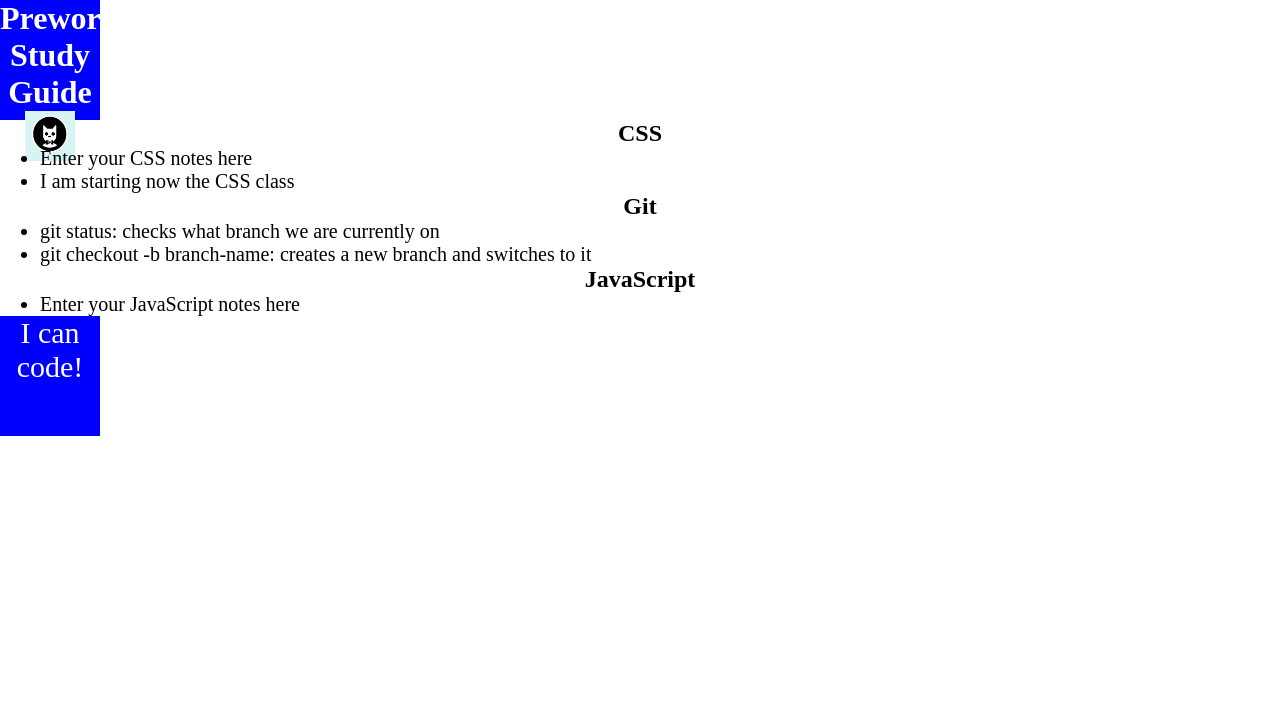
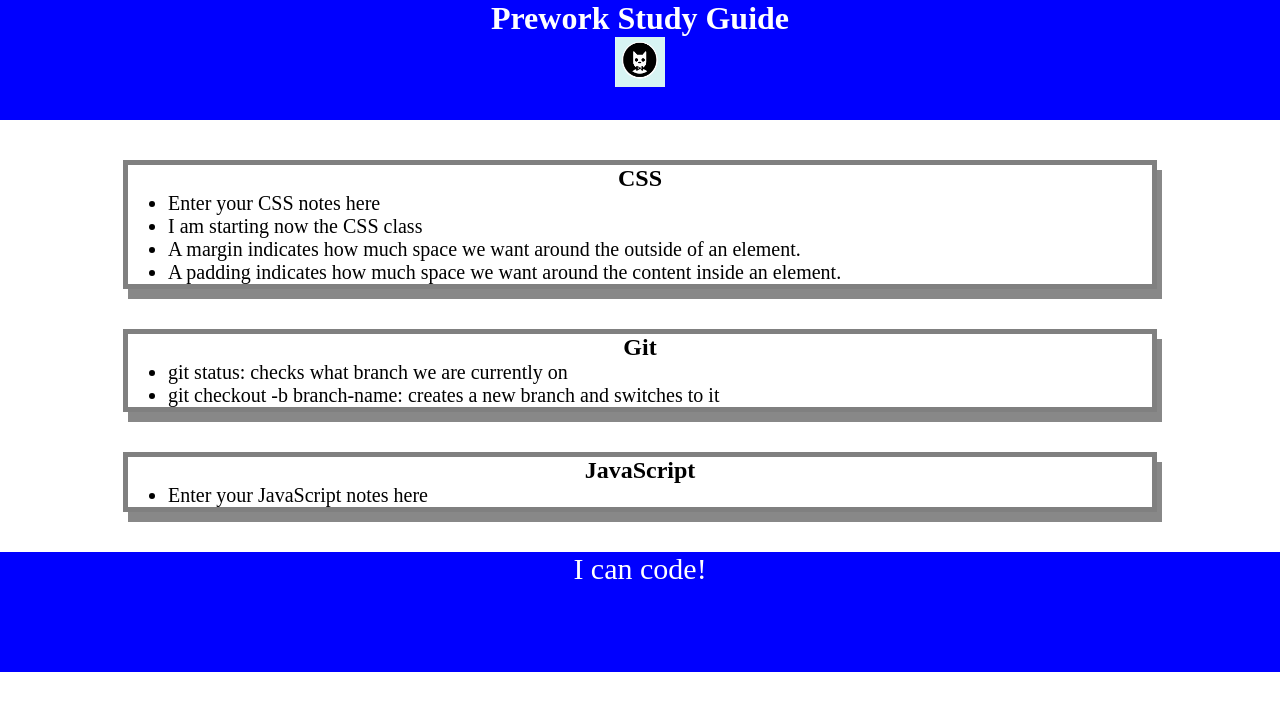
Before and after one commit to erive92d/prework-study-guide, a plain HTML site: page index.html in a window 1280 px wide. Drawn offline with Linux system fonts and the light colour scheme.

Commit message:
I added more stuff test 4

```diff
--- a/assets/style.css
+++ b/assets/style.css
@@ -5,10 +5,12 @@
 }
 
 header, footer {
-    width: 100px;
+    width: 100%;
+
     height: 120px;
     background-color: blue;
     color: white;
+
 }
 
 h1, h2 {
@@ -32,3 +34,10 @@ p {
     text-align: center;
     font-size: 30px;
 }
+
+.card {
+  width: 80%;
+  margin: 40px auto;
+  border: 5px solid gray;
+  box-shadow: 5px 10px #888888;
+}
--- a/index.html
+++ b/index.html
@@ -19,6 +19,10 @@
         <ul>
           <li>Enter your CSS notes here</li>
           <li>I am starting now the CSS class</li>
+
+            <li>A margin indicates how much space we want around the outside of an element.</li>
+            <li>A padding indicates how much space we want around the content inside an element.</li>
+
         </ul>
       </section>
 
```
Also changed, not shown: 1 other file.
